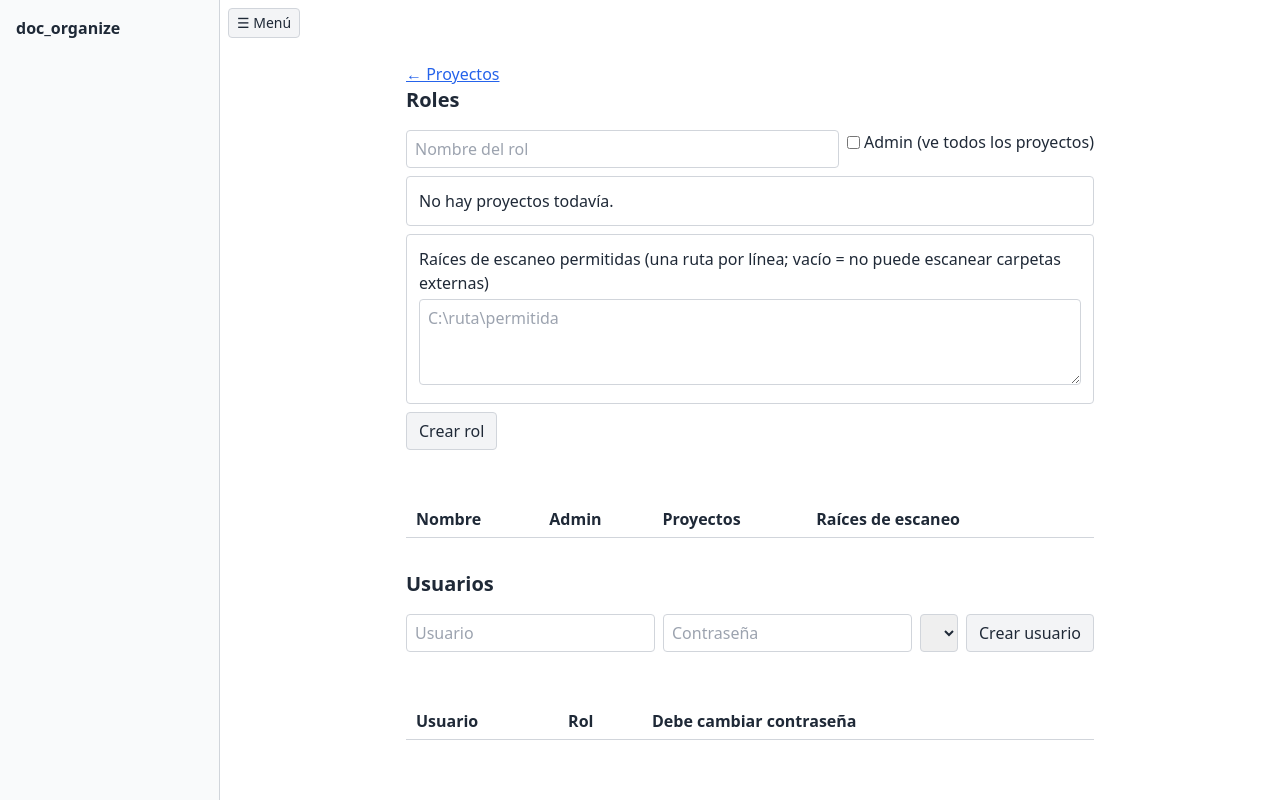
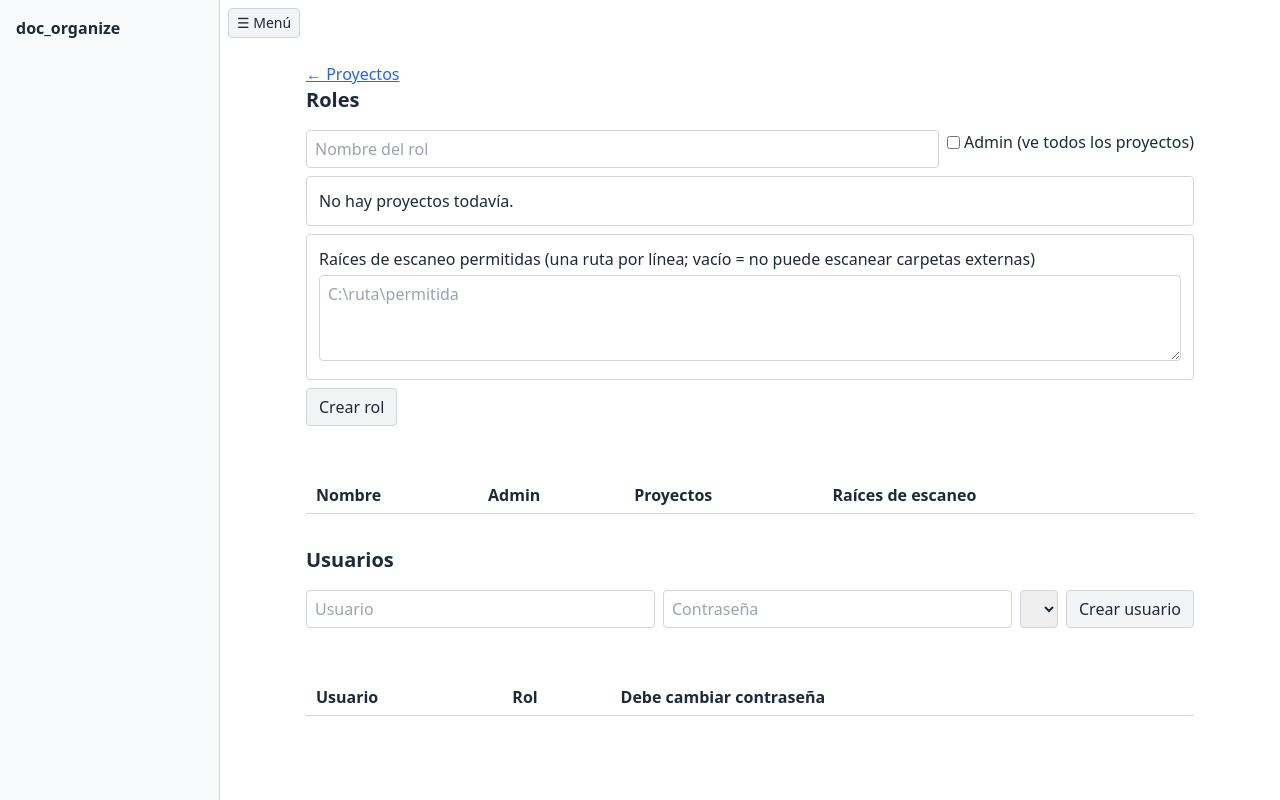
Before and after one commit to fmanza/doc_organize, a Python web app: template src/doc_organize/web/templates/admin_users.html.j2 in a window 1280 px wide. Run offline with Jinja, Linux system fonts and the light colour scheme; the template is opened without the code that fills it, so the values that code supplies are empty; some libraries are stand-ins or nearby versions.

Commit message:
fix: ensanchar el contenedor principal para quitar el scroll horizontal del historial de escaneo
El main compartido por toda la app estaba fijado a max-w-[720px], más
estrecho que las 7 columnas de la tabla de "Historial de ejecuciones"
en Escanear, forzando scroll horizontal. Ampliado a max-w-[920px].

Co-Authored-By: Claude Sonnet 5 <noreply@anthropic.com>

```diff
--- a/src/doc_organize/web/templates/base.html.j2
+++ b/src/doc_organize/web/templates/base.html.j2
@@ -28,7 +28,7 @@
         <button id="sidebar-toggle" type="button"
                 class="m-2 px-2 py-1 border border-gray-300 rounded bg-gray-100 hover:bg-gray-200 cursor-pointer text-sm"
                 aria-controls="sidebar" aria-expanded="true">&#9776; Menú</button>
-        <main class="max-w-[720px] mx-auto px-4 py-4">
+        <main class="max-w-[920px] mx-auto px-4 py-4">
             {% block content %}{% endblock %}
         </main>
     </div>
```
Also changed, not shown: CHANGELOG.md.
